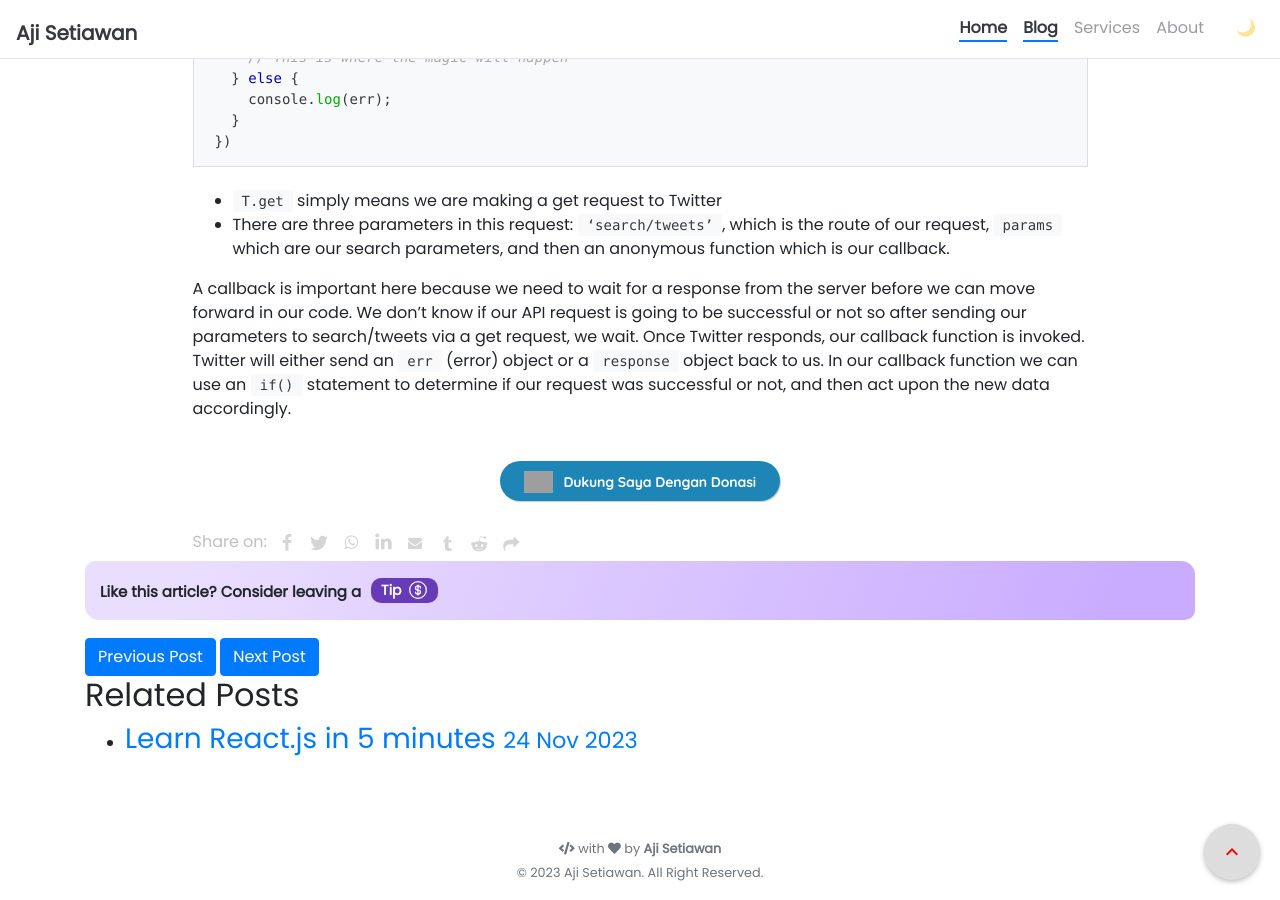
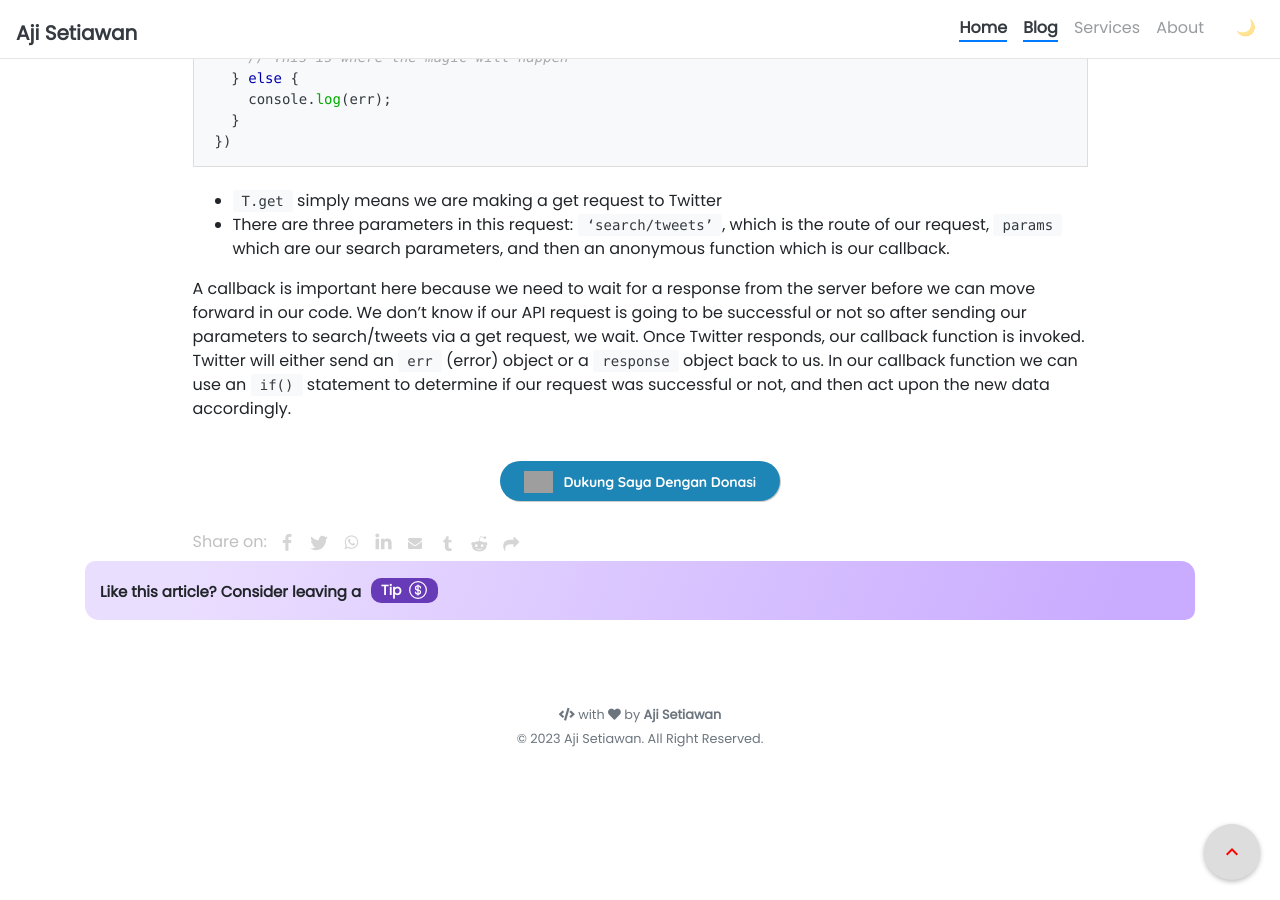
Before and after one commit to ajisetiawan716/ajisetiawan716.github.io, a Jekyll site: the page built from _posts/2018-12-01-what-the-heck-is-a-callback.md, in a window 1280 px wide and 900 px high, scrolled down 3653 px. Built offline with Jekyll 4.4.1, drawn with Linux system fonts in a browser that asks for light colours; nearby versions of some CDN libraries; our own code applies the rules of GitHub Pages for plain Markdown files; comment, search, counter and statistics services are not loaded; some of the changed lines change nothing that is shown; grey boxes are pictures that could not be loaded.

Commit message:
Update post.html

```diff
--- a/_layouts/post.html
+++ b/_layouts/post.html
@@ -62,8 +62,6 @@ layout: page
     </div>
 <!-- End of tip -->
 
-{% include blog/prev-next-post.html %}
-{% include blog/related-post.html %}
 <!-- Related Post -->
 
 {% if page.comments %}
```
